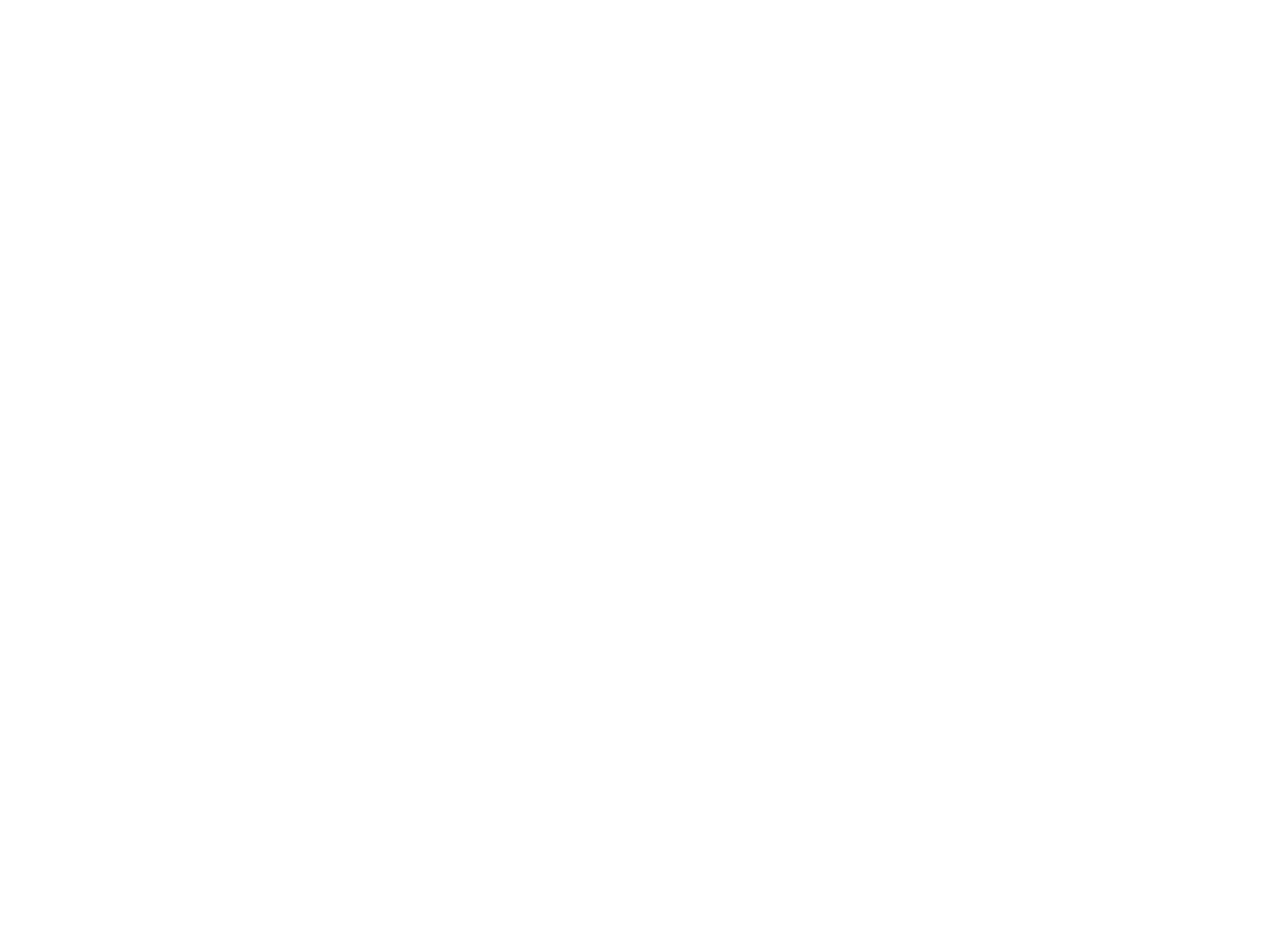
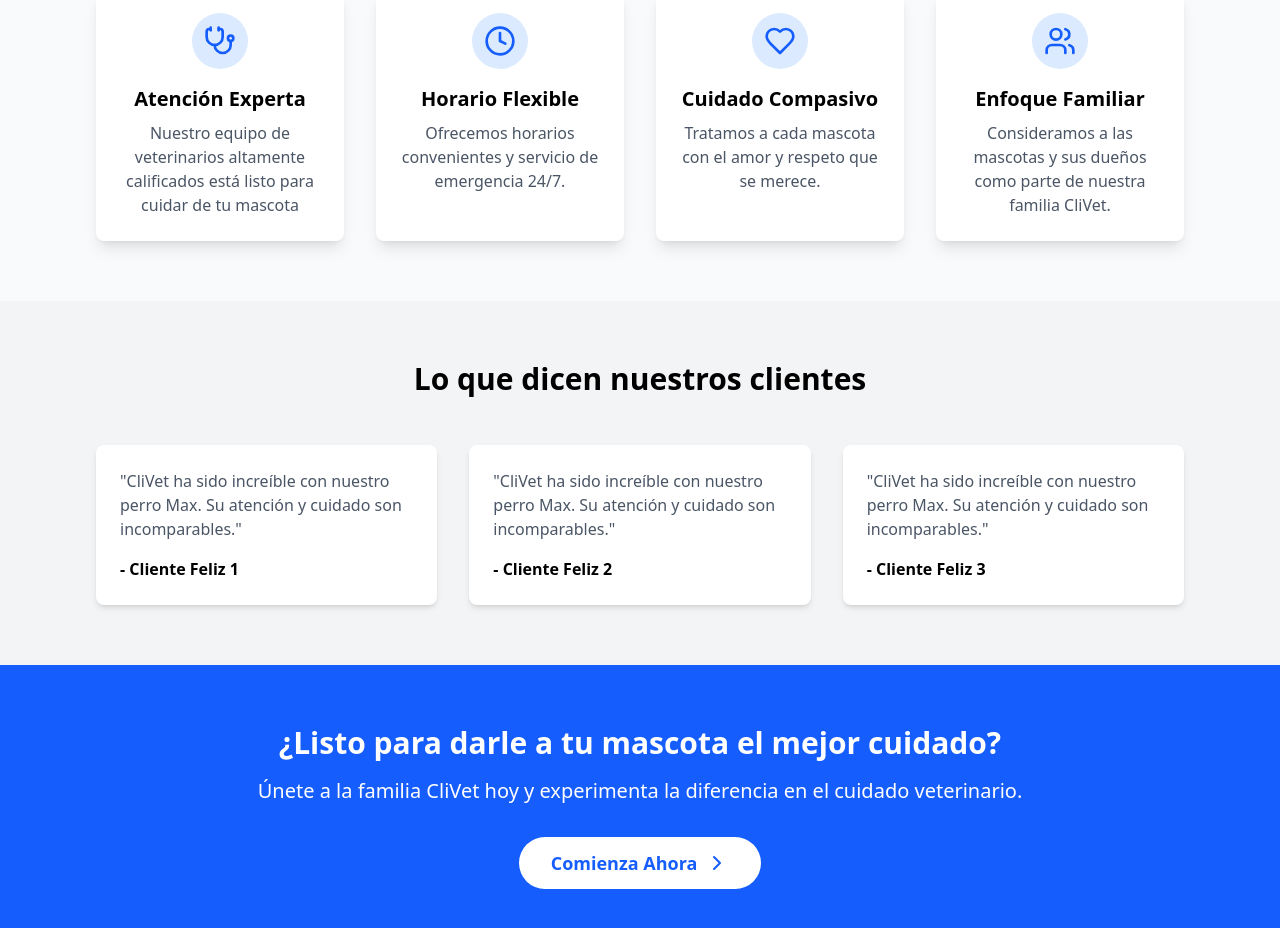
Before and after one commit to DanielMR-dev/CliVet, a React (Vite) app in the folder CliVet_FrontEnd/: page / in a window 1280 px wide. Shown: the part 820-1748 px from the top of the page. Before the commit the page ends 800 px from the top, so only its background shows below. Built offline with nearby package versions, Linux system fonts and the light colour scheme.

Commit message:
Se crean las siguientes secciones: Features, Testimonials y CTA

```diff
--- a/CliVet_FrontEnd/package.json
+++ b/CliVet_FrontEnd/package.json
@@ -15,6 +15,7 @@
     "@tanstack/react-query": "^5.69.0",
     "@tanstack/react-query-devtools": "^5.69.0",
     "autoprefixer": "^10.4.21",
+    "lucide-react": "^0.483.0",
     "postcss": "^8.5.3",
     "react": "^19.0.0",
     "react-dom": "^19.0.0",
--- a/CliVet_FrontEnd/src/views/LandingPage.tsx
+++ b/CliVet_FrontEnd/src/views/LandingPage.tsx
@@ -1,8 +1,20 @@
 import heroImage from "../assets/images/hero-image.jpg";
+import { Stethoscope, Clock, Heart, Users, ChevronRight } from "lucide-react";
+
+const Feature = ({ icon: Icon, title, description }) => (
+    <div className="flex flex-col items-center text-center p-6 bg-white rounded-lg shadow-lg">
+        <div className="bg-blue-100 p-3 rounded-full">
+            <Icon className="h-8 w-8 text-blue-600" />
+        </div>
+        <h3 className="mt-4 text-xl font-semibold">{title}</h3>
+        <p className="mt-2 text-gray-600">{description}</p>
+    </div>
+);
 
 export default function LandingPage() {
     return (
         <div className="min-h-screen bg-gray-50">
+            {/* Header Section */}
             <header className="bg-white shadow">
                 <div className="max-w-6xl mx-auto py-4 px-4 sm:px-6 lg:px-8 flex justify-between items-center">
                     <h1 className="text-3xl font-bold text-blue-600">CliVet</h1>
@@ -34,7 +46,69 @@ export default function LandingPage() {
 
                     </div>
                 </section>
+                {/* Features Section */}
+                <section className="py-15">
+                    <div className="max-w-6xl mx-auto px-4 sm:px-6 lg:px-8">
+                        <h2 className="text-3xl font-bold text-center mb-12">¿Por qué elegir CliVet?</h2>
+                        <div className="grid grid-cols-1 md:grid-cols-2 lg:grid-cols-4 gap-8">
+                            <Feature
+                                icon={Stethoscope}
+                                title="Atención Experta"
+                                description="Nuestro equipo de veterinarios altamente calificados está listo para cuidar de tu mascota"
+                            />
+                            <Feature
+                                icon={Clock}
+                                title="Horario Flexible"
+                                description="Ofrecemos horarios convenientes y servicio de emergencia 24/7."
+                            />
+                            <Feature
+                                icon={Heart}
+                                title="Cuidado Compasivo"
+                                description="Tratamos a cada mascota con el amor y respeto que se merece."
+                            />
+                            <Feature
+                                icon={Users}
+                                title="Enfoque Familiar"
+                                description="Consideramos a las mascotas y sus dueños como parte de nuestra familia CliVet."
+                            />
+                        </div>
+                    </div>
+                </section>
+                {/* Testimonials Section */}
+                <section className="bg-gray-100 py-15">
+                    <div className="max-w-6xl mx-auto px-4 sm:px-6 lg:px-8">
+                        <h2 className="text-3xl font-bold text-center mb-12">Lo que dicen nuestros clientes</h2>
+                        <div className="grid grid-cols-1 md:grid-cols-3 gap-8">
+                            {[1, 2, 3].map((i) => (
+                                <div key={i} className="bg-white p-6 rounded-lg shadow-md">
+                                    <p className="text-gray-600 mb-4">
+                                        "CliVet ha sido increíble con nuestro perro Max. Su atención y cuidado son incomparables."
+                                    </p>
+                                    <p className="font-semibold">- Cliente Feliz {i}</p>
+                                </div>
+                            ))}
+                        </div>
+                    </div>
+                </section>
+                {/* CTA Section */}
+                <section className="bg-blue-600 text-white py-15">
+                    <div className="max-w-6xl mx-auto px-4 sm:px-6 lg:px-8 text-center">
+                        <h2 className="text-3xl font-bold mb-4">¿Listo para darle a tu mascota el mejor cuidado?</h2>
+                        <p className="text-xl mb-8">
+                            Únete a la familia CliVet hoy y experimenta la diferencia en el cuidado veterinario.
+                        </p>
+                        <button
+                            className="bg-white text-blue-600 px-8 py-3 rounded-full font-semibold text-lg hover:bg-gray-100 transition duration-300 inline-flex items-center"
+                        >
+                            Comienza Ahora <ChevronRight className="ml-2" />
+                        </button>
+                    </div>
+                </section>
             </main>
+            {/* Footer Section */}
+            <footer>
+
+            </footer>
         </div>
     );
 };
```
Also changed, not shown: 1 other file (tests, documents, lock files or other folders).
